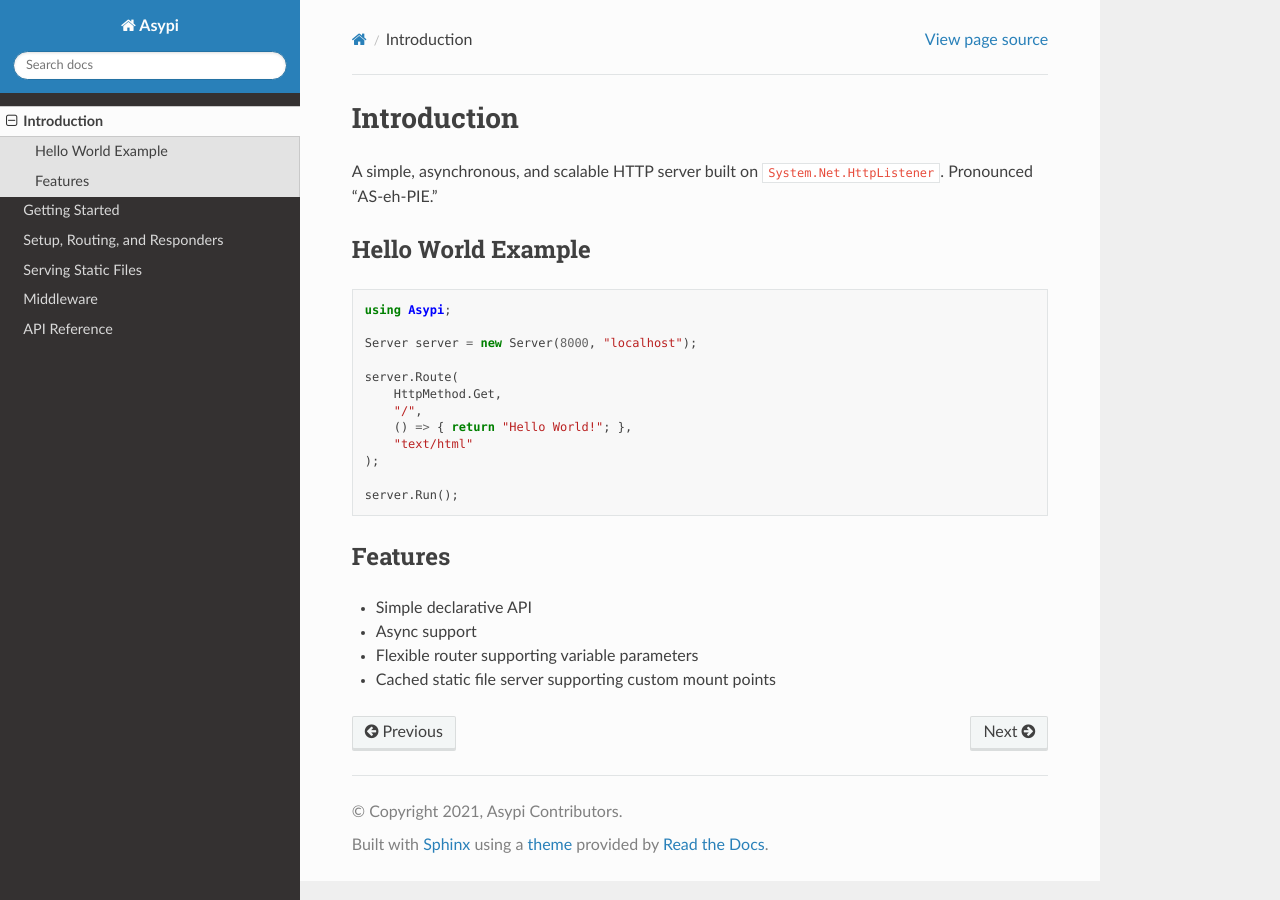
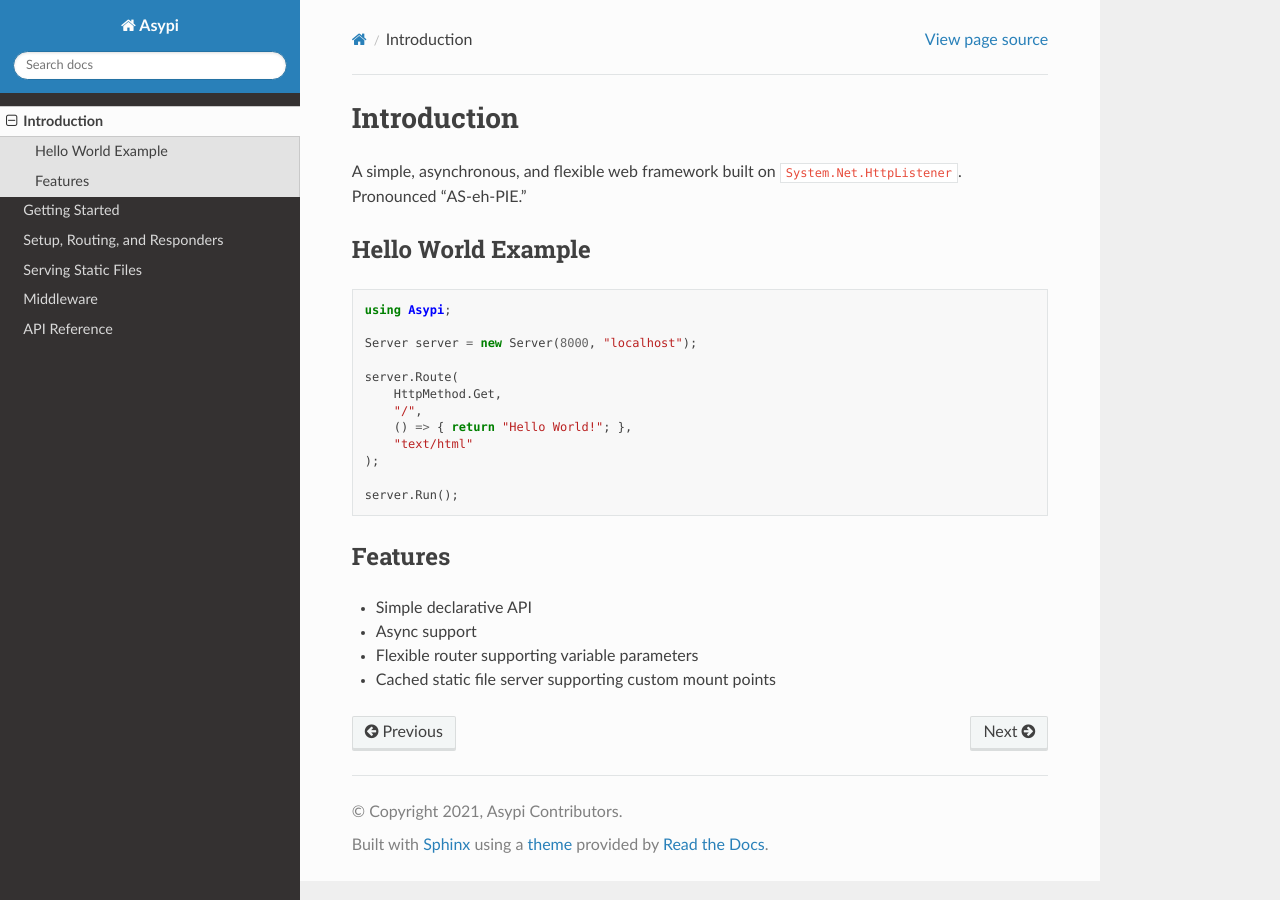
Before and after one commit to oldstork/asypi, a Sphinx documentation site: the page built from docs/source/introduction.md, in a window 1280 px wide. Built offline with Sphinx 7.4.7 and the Read the Docs theme 2.0.0, drawn with Linux system fonts in a browser that asks for light colours.

Commit message:
Rebrand from HTTP server to web framework "Web framework" is a better description for Asypi than "HTTP server"

```diff
--- a/docs/source/introduction.md
+++ b/docs/source/introduction.md
@@ -1,6 +1,6 @@
 # Introduction
 
-A simple, asynchronous, and scalable HTTP server built on `System.Net.HttpListener`. Pronounced "AS-eh-PIE."
+A simple, asynchronous, and flexible web framework built on `System.Net.HttpListener`. Pronounced "AS-eh-PIE."
 
 ## Hello World Example
 
```
Also changed, not shown: README.md (+3 -10 lines), 2 other files.
